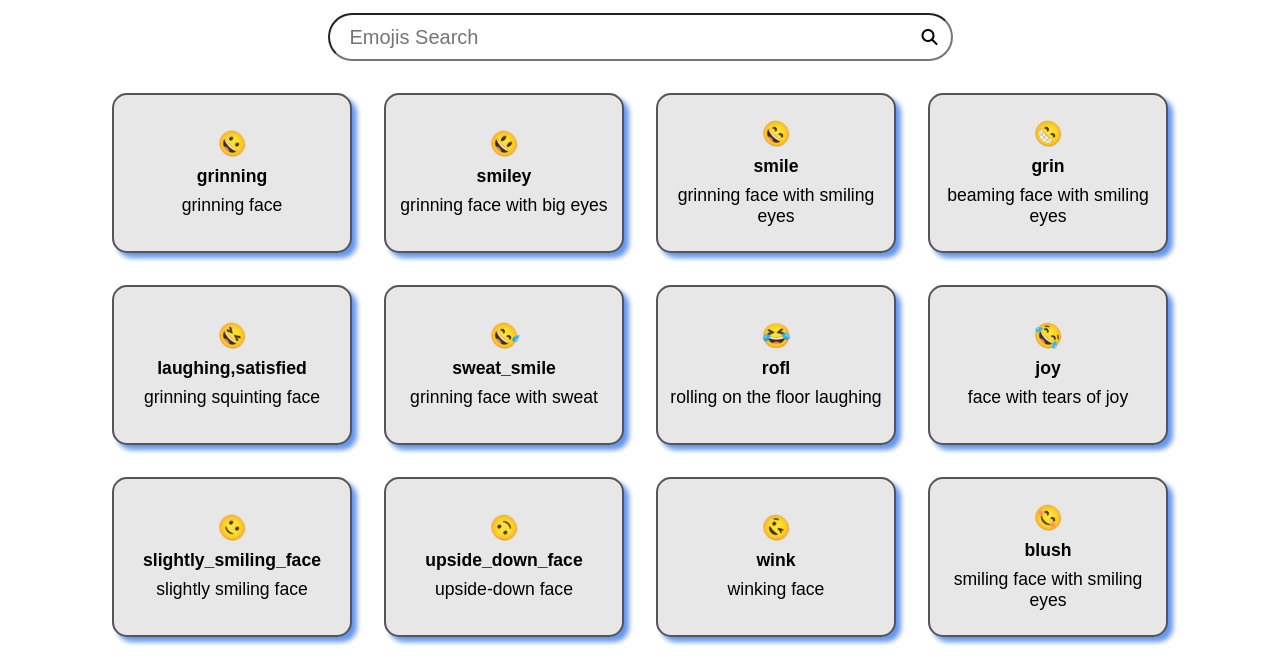
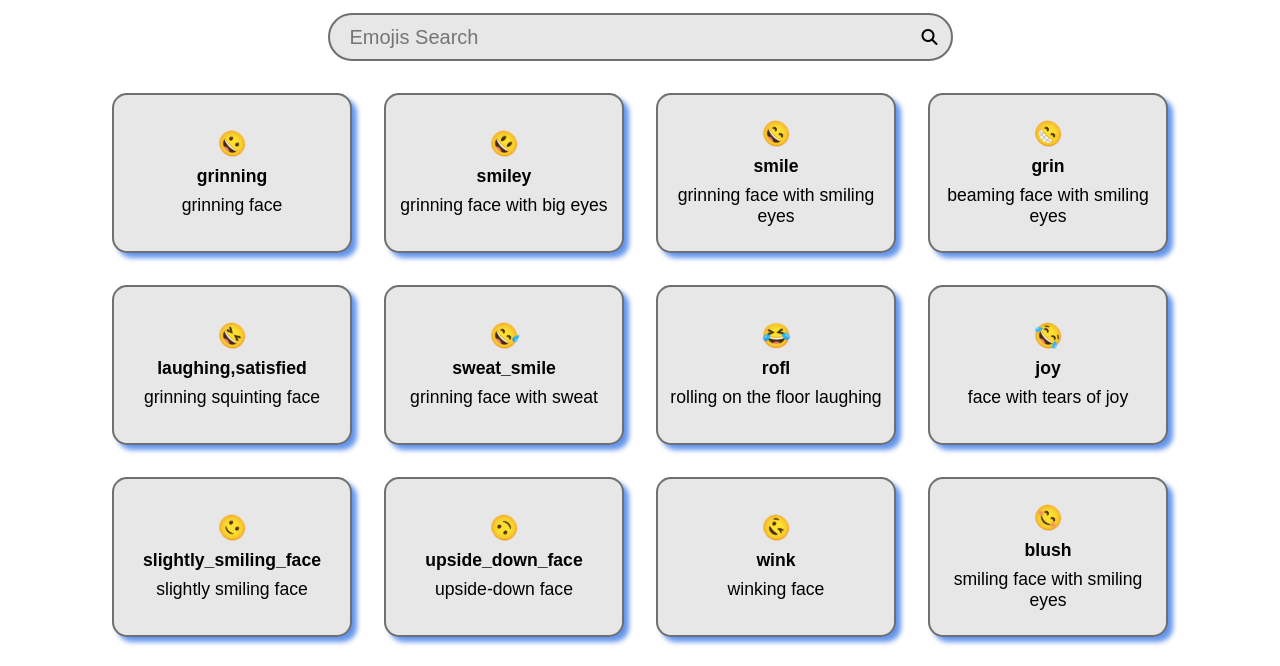
Before and after one commit to md-ismaeel/EmojiProject_js, a plain HTML site: page index.html in a window 1280 px wide. Shown: the part 97-763 px from the top of the page. Drawn offline with Linux system fonts and the light colour scheme.

Commit message:
Updation

```diff
--- a/style.css
+++ b/style.css
@@ -114,6 +114,8 @@ h1 {
   text-align: start;
   padding: 0px 20px;
   outline: 0;
+  border: 2px solid #6f6f6f;;
+  background-color: #e7e7e7;
 }
 
 .box i {
@@ -140,9 +142,10 @@ h1 {
   flex-direction: column;
   justify-content: center;
   align-items: center;
-  border: 2px solid rgb(86, 85, 85);
+  border: 2px solid #6f6f6f;
   border-radius: 15px;
   text-wrap: wrap;
+  word-wrap: break-word;
   text-align: center;
   gap: 0.5rem;
   padding: 5px;
@@ -160,11 +163,15 @@ h1 {
 }
 
 .aliases {
+  width: 100%;
+  word-wrap: break-word;
   font-size: 1.1rem;
   font-weight: bolder;
 }
 
 .description {
+  width: 100%;
+  word-wrap: break-word;
   font-size: 1.1rem;
 }
 
```
Also changed, not shown: index.js.
